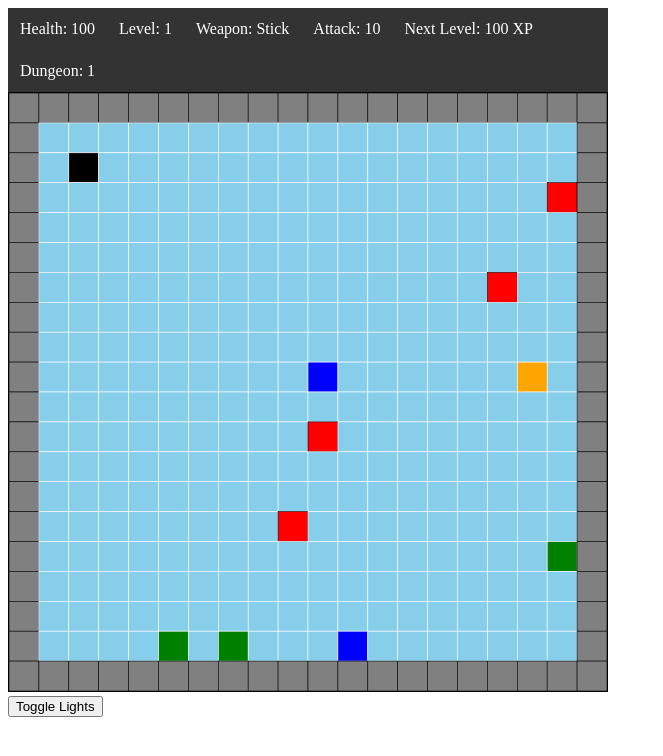
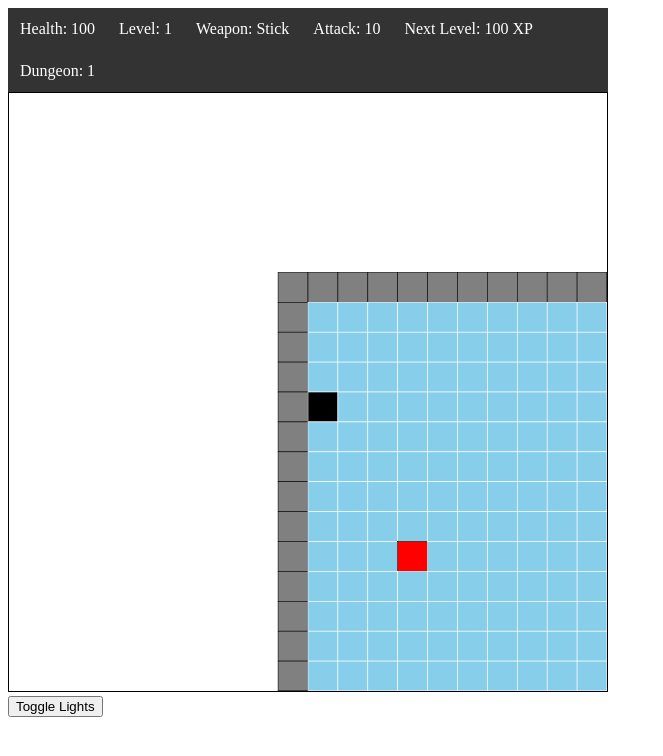
Before and after one commit to KenzoM/fcc-roguelike-dungeon-crawler, a React (Create React App) app: page / in a window 1280 px wide. Shown: the top 756 px of the page, without its empty margins (0-663 px from the left). Built offline with nearby package versions, Linux system fonts and the light colour scheme.

Commit message:
moves map around player

```diff
--- a/src/containers/MapGenerator.js
+++ b/src/containers/MapGenerator.js
@@ -65,7 +65,7 @@ class MapGenerator extends Component {
     let darkCoords = this.getDarkCoords(this.props.grid);
     if (this.props.lights){
       return (
-        <svg viewBox="0 0 1000 1000">
+        <svg viewBox={`${this.props.player.coords[1]*50-500} ${this.props.player.coords[0]*50-500} 1000 1000`}>
           {darkCoords.map( (row, rowIndex) =>(
             row.map( (cellVal, colIndex) => (
               this.renderTiles(cellVal,rowIndex,colIndex)
@@ -75,7 +75,7 @@ class MapGenerator extends Component {
       )
     } else{
       return (
-        <svg viewBox="0 0 1000 1000">
+        <svg viewBox={`${this.props.player.coords[1]*50-500} ${this.props.player.coords[0]*50-500} 1000 1000`}>
           {this.props.grid.map( (row, rowIndex) =>(
             row.map( (cellVal, colIndex) => (
               this.renderTiles(cellVal,rowIndex,colIndex)
--- a/src/preload/initialState.js
+++ b/src/preload/initialState.js
@@ -98,7 +98,7 @@ Game.prototype.placeThing = function(type, thing){
 
 function initializeGame(){
   let newGame = new Game();
-  newGame.mapGenerator(20,20);
+  newGame.mapGenerator(50,50);
 
   newGame.weapons = weapons[newGame.dungeon - 1]
     .map( weapon => newGame.placeThing("weapon", weapon))
--- a/src/reducers/reducers_mapGenerator.js
+++ b/src/reducers/reducers_mapGenerator.js
@@ -52,7 +52,7 @@ function levelUpPlayer(statePlayer){
 function newGame(nextDungeon){
   let dungeon = nextDungeon ? nextDungeon : 1
   let newInitialGame = new Game();
-  newInitialGame.mapGenerator(20,20);
+  newInitialGame.mapGenerator(50,50);
 
   newInitialGame.weapons = weapons[dungeon - 1]
     .map( weapon => newInitialGame.placeThing("weapon", weapon))
```
